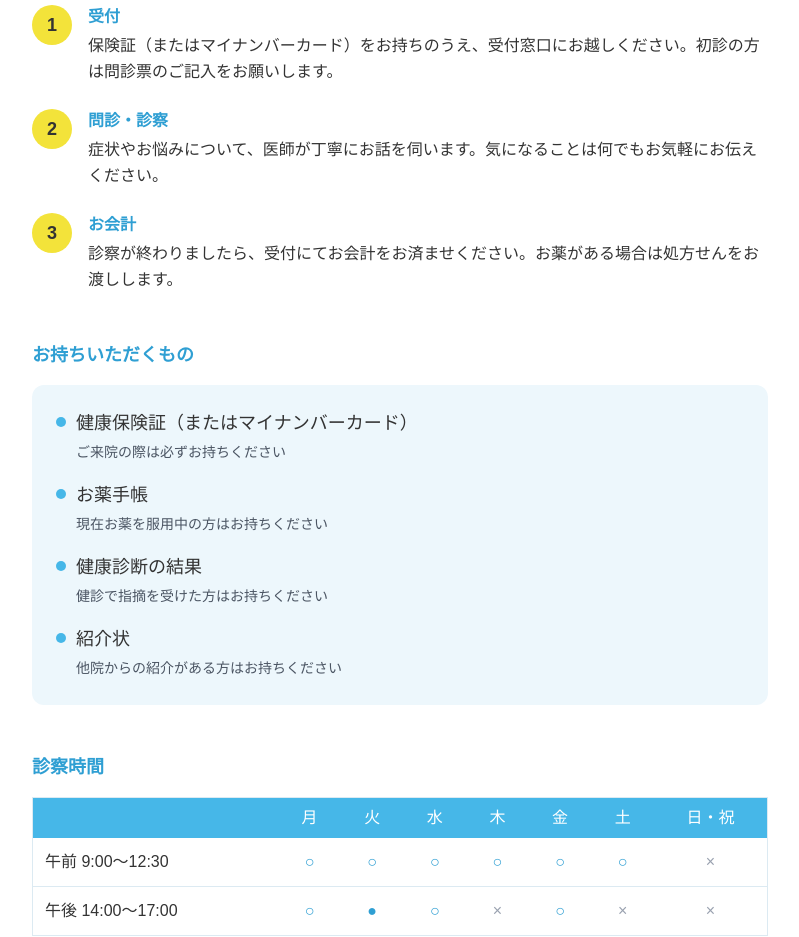
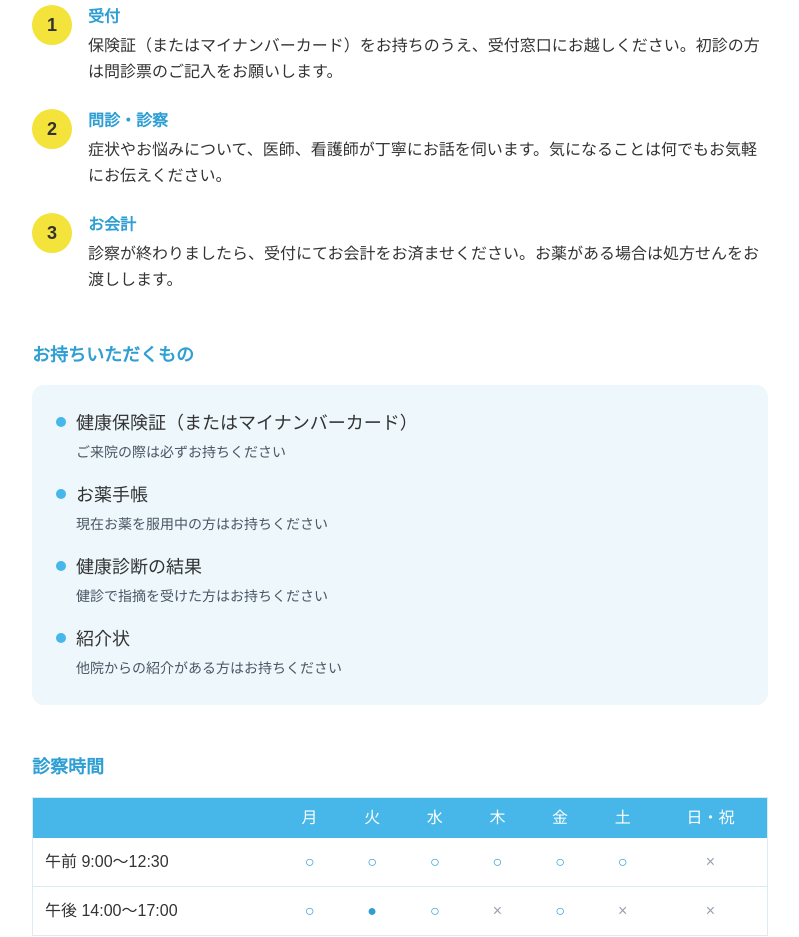
Before and after one commit to zeitalta-design/clinic-site, a Next.js app: page /first in a window 1280 px wide. Shown: the part 880-1817 px from the top of the page, without its empty margins (240-1039 px from the left). Built offline with nearby package versions, Linux system fonts and the light colour scheme.

Commit message:
Update first visit page: add 看護師 to consultation flow
Co-Authored-By: Claude Opus 4.6 (1M context) <noreply@anthropic.com>

```diff
--- a/app/first/page.tsx
+++ b/app/first/page.tsx
@@ -66,7 +66,7 @@ export default function FirstVisitPage() {
                 {
                   step: 2,
                   title: "問診・診察",
-                  desc: "症状やお悩みについて、医師が丁寧にお話を伺います。気になることは何でもお気軽にお伝えください。",
+                  desc: "症状やお悩みについて、医師、看護師が丁寧にお話を伺います。気になることは何でもお気軽にお伝えください。",
                 },
                 {
                   step: 3,
```
